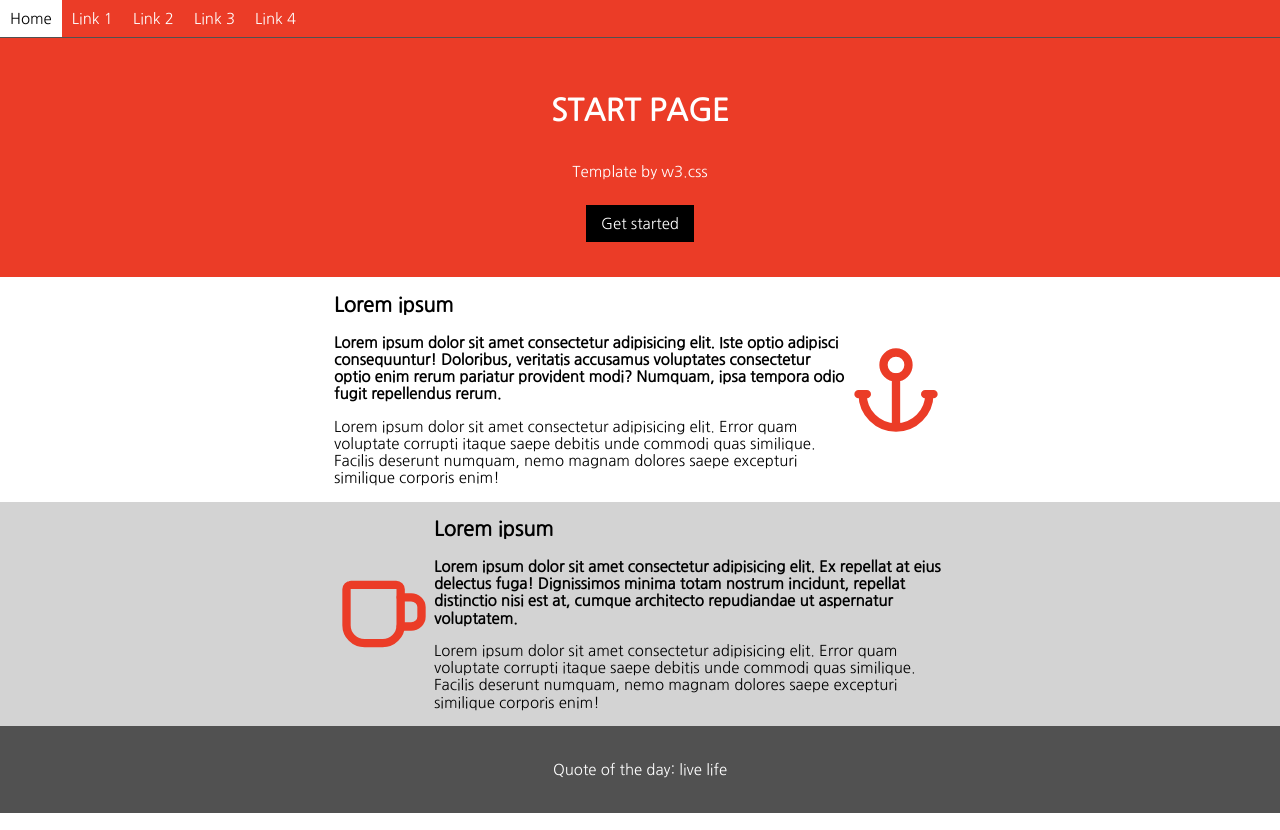
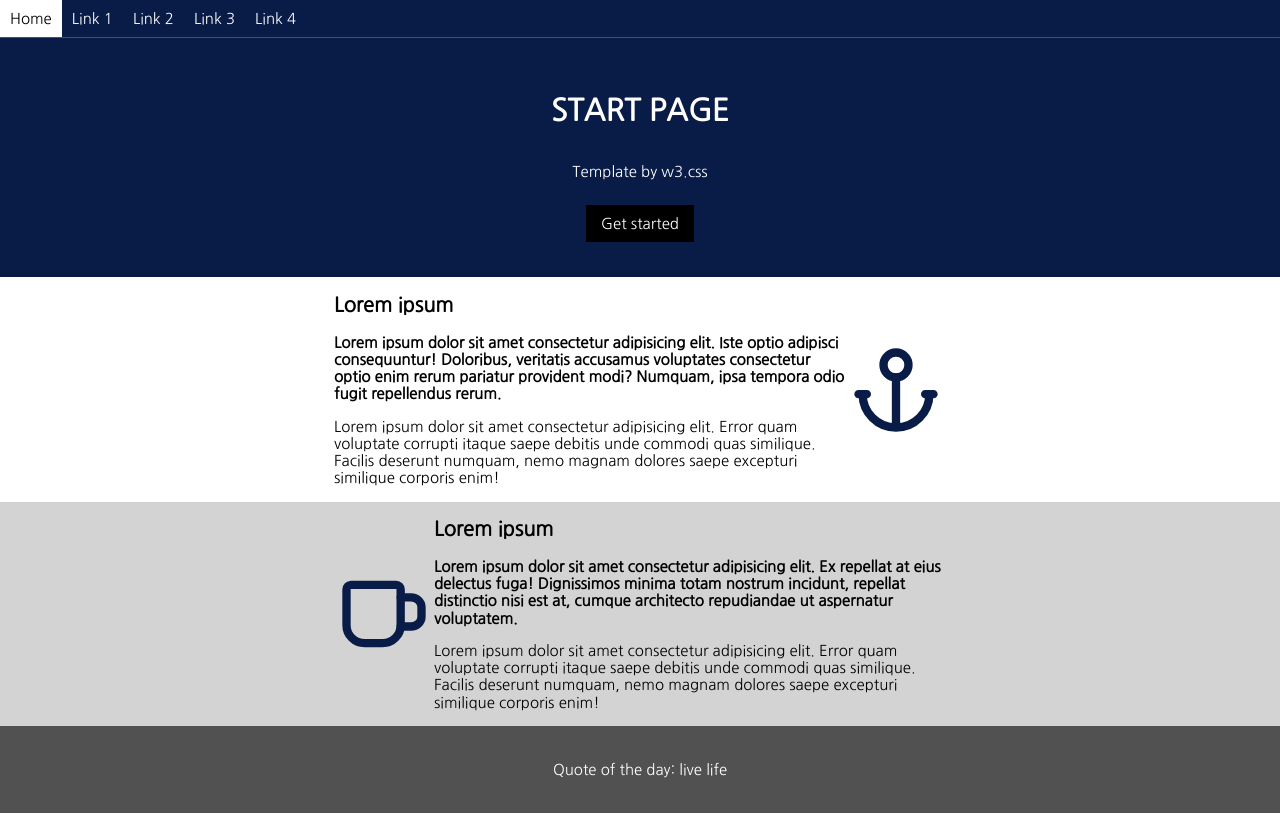
Before and after one commit to KarymeR/ejercicio_KRA, a plain HTML site: page index.html in a window 1280 px wide. Shown: the top 830 px of the page. Drawn offline with Linux system fonts and the light colour scheme.

Commit message:
Cambio de color

```diff
--- a/css/styles.css
+++ b/css/styles.css
@@ -2,7 +2,7 @@
 :root {
     --blanco: #ffffff;
     ---negro: #000000;
-    --primario: #eb3c27;
+    --primario: #091c47;
     --secundario: #515151;
     --gisClaro:  #d3d3d3;
 }
@@ -119,6 +119,7 @@ a:hover {
     display: flex;
     justify-content: center;
     align-items: center;
+    color: var(--primario);
 }
 
 .quote {
--- a/index.html
+++ b/index.html
@@ -37,7 +37,7 @@
                 </div>
 
                 <div class="icono">
-                    <svg xmlns="http://www.w3.org/2000/svg" class="icon icon-tabler icon-tabler-anchor" width="100" height="100" viewBox="0 0 24 24" stroke-width="2" stroke="#eb3c27" fill="none" stroke-linecap="round" stroke-linejoin="round">
+                    <svg xmlns="http://www.w3.org/2000/svg" class="icon icon-tabler icon-tabler-anchor" width="100" height="100" viewBox="0 0 24 24" stroke-width="2" stroke="#091c47" fill="none" stroke-linecap="round" stroke-linejoin="round">
                         <path stroke="none" d="M0 0h24v24H0z" fill="none"/>
                         <path d="M12 9v12m-8 -8a8 8 0 0 0 16 0m1 0h-2m-14 0h-2" />
                         <path d="M12 6m-3 0a3 3 0 1 0 6 0a3 3 0 1 0 -6 0" />
@@ -54,7 +54,7 @@
                 </div>
 
                 <div class="icono">
-                    <svg xmlns="http://www.w3.org/2000/svg" class="icon icon-tabler icon-tabler-mug" width="100" height="100" viewBox="0 0 24 24" stroke-width="2" stroke="#eb3c27" fill="none" stroke-linecap="round" stroke-linejoin="round">
+                    <svg xmlns="http://www.w3.org/2000/svg" class="icon icon-tabler icon-tabler-mug" width="100" height="100" viewBox="0 0 24 24" stroke-width="2" stroke="#091c47" fill="none" stroke-linecap="round" stroke-linejoin="round">
                         <path stroke="none" d="M0 0h24v24H0z" fill="none"/>
                         <path d="M4.083 5h10.834a1.08 1.08 0 0 1 1.083 1.077v8.615c0 2.38 -1.94 4.308 -4.333 4.308h-4.334c-2.393 0 -4.333 -1.929 -4.333 -4.308v-8.615a1.08 1.08 0 0 1 1.083 -1.077" />
                         <path d="M16 8h2.5c1.38 0 2.5 1.045 2.5 2.333v2.334c0 1.288 -1.12 2.333 -2.5 2.333h-2.5" />
```
